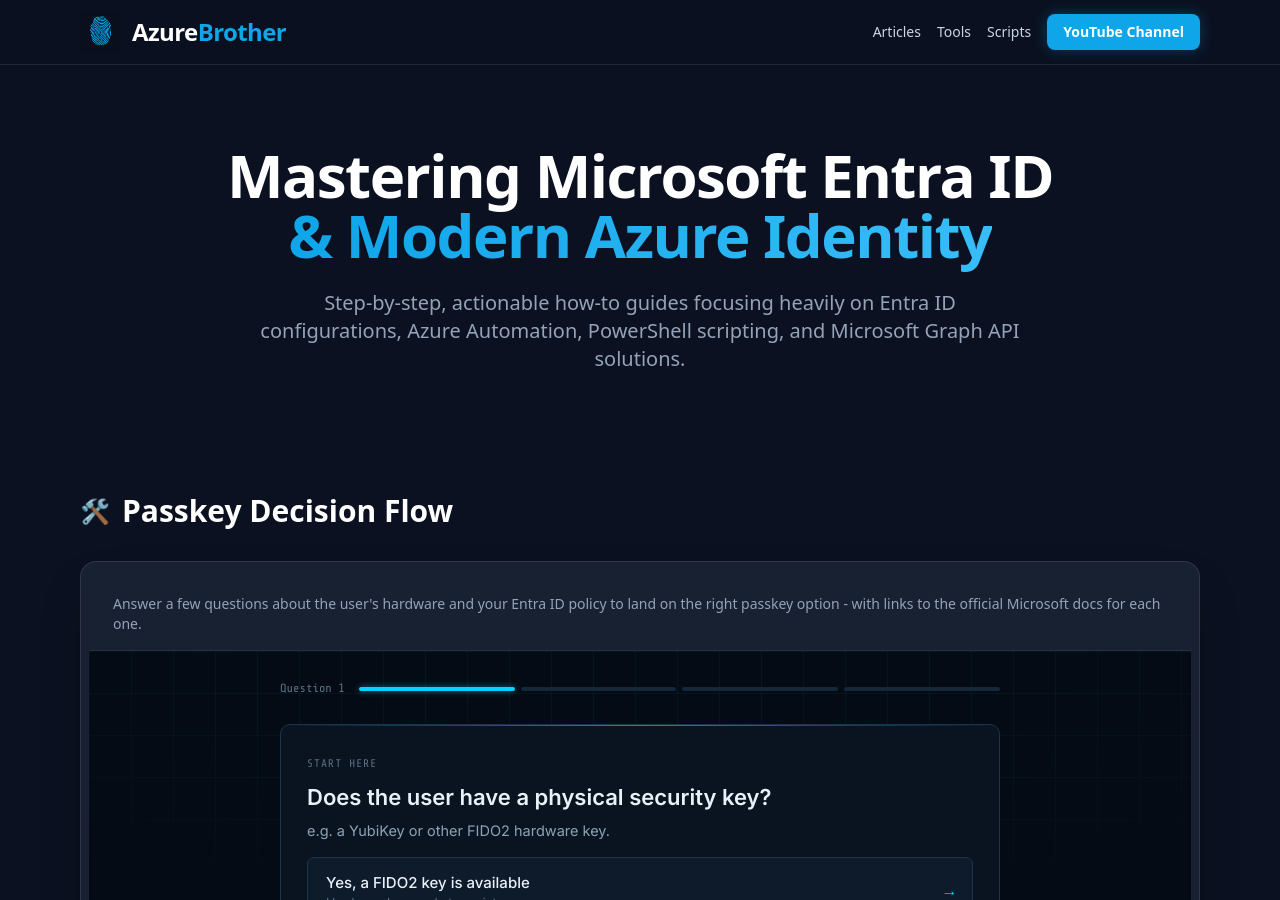
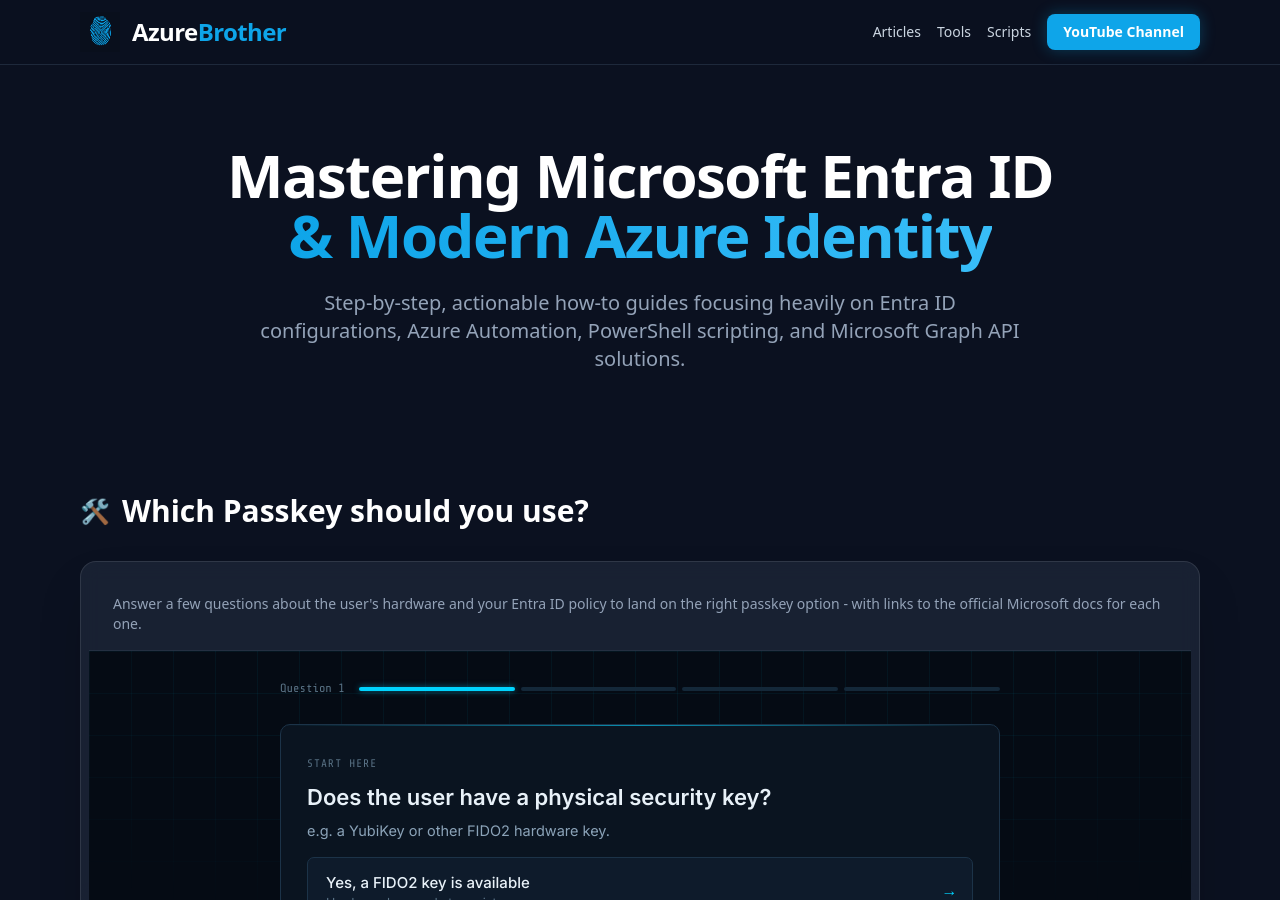
Before and after one commit to AzureBrother/AzureBrother.github.io, a Jekyll site: the page index.html, which Jekyll copies as it is, in a window 1280 px wide and 900 px high. Built offline with Jekyll 4.4.1, drawn with Linux system fonts in a browser that asks for light colours; nearby versions of some CDN libraries.

Commit message:
Update header text for passkey decision flow

```diff
--- a/index.html
+++ b/index.html
@@ -67,7 +67,7 @@
         <section id="tools">
             <div class="flex items-center gap-3 mb-8">
                 <span class="text-2xl">🛠️</span>
-                <h2 class="text-3xl font-bold text-white">Passkey Decision Flow</h2>
+                <h2 class="text-3xl font-bold text-white">Which Passkey should you use?</h2>
             </div>
             <div class="glass-card rounded-2xl p-2 shadow-2xl overflow-hidden">
                 <div class="p-6 pb-4 border-b border-slate-700/50">
```
